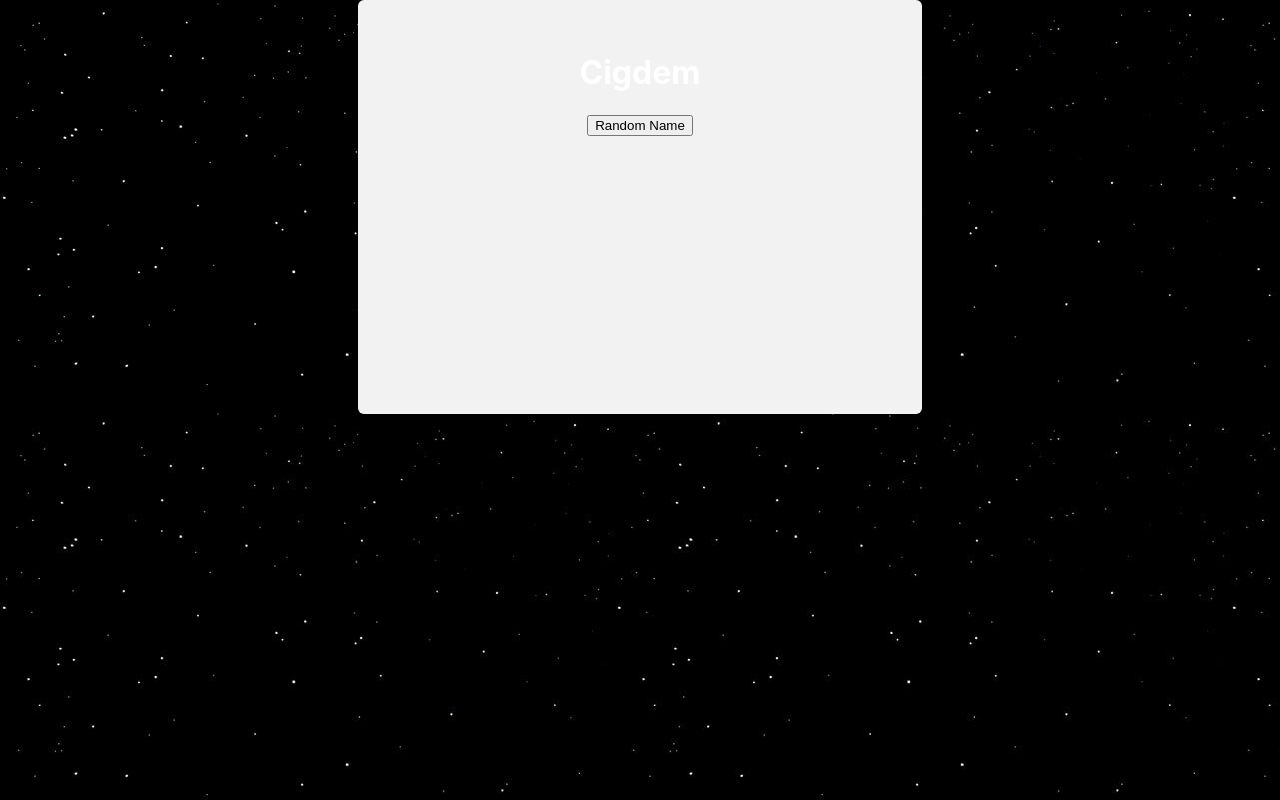
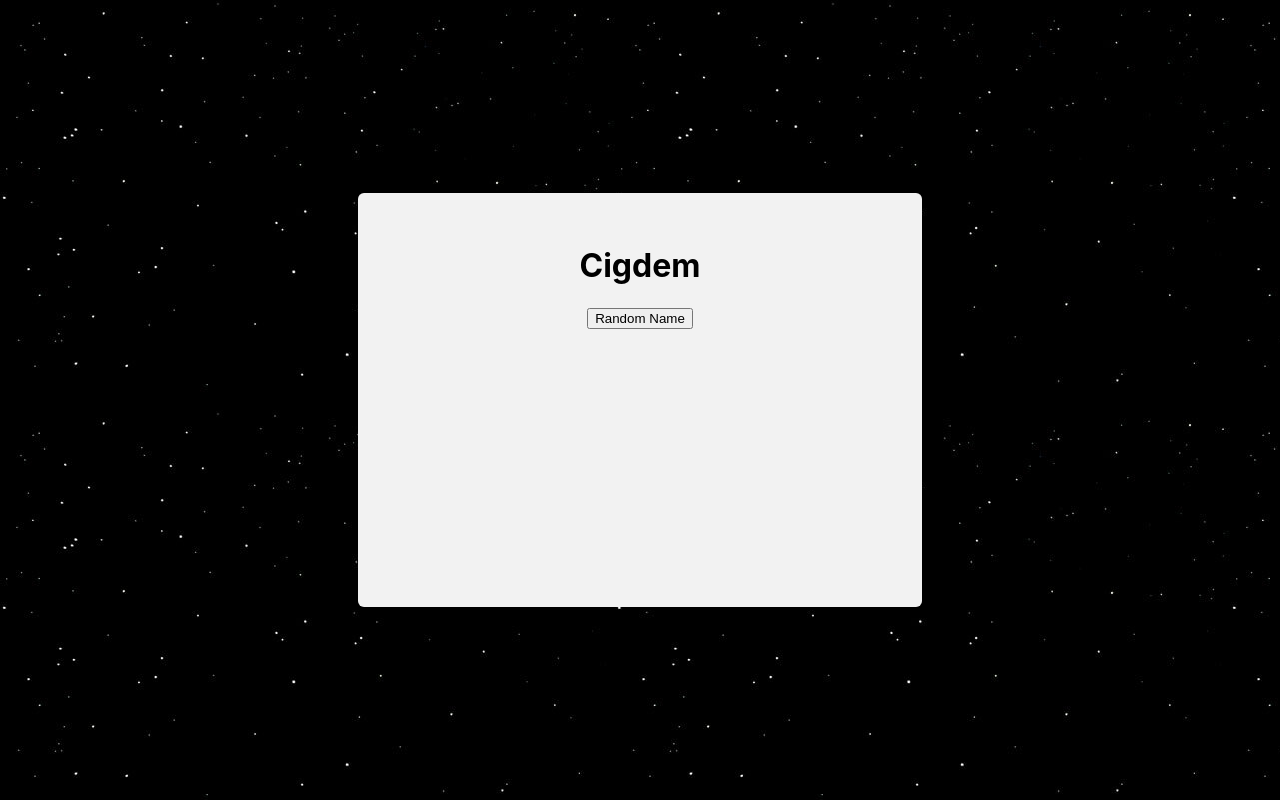
Before and after one commit to SchoolOfCode/national-project-week-repo-2-the-fantastic-4-n-j-c-c, a React app in the folder random-name-generator/: page / in a window 1280 px wide. Built offline with nearby package versions, Linux system fonts and the light colour scheme.

Commit message:
styling the card done, some useEffect set up but not finished

```diff
--- a/random-name-generator/public/index.html
+++ b/random-name-generator/public/index.html
@@ -2,7 +2,6 @@
 <html lang="en">
   <head>
     <meta charset="utf-8" />
-    <link rel="icon" href="%PUBLIC_URL%/favicon.ico" />
     <meta name="viewport" content="width=device-width, initial-scale=1" />
     <meta name="theme-color" content="#000000" />
     <meta
@@ -10,7 +9,7 @@
       content="Web site created using create-react-app"
     />
 
-    <link rel="manifest" href="%PUBLIC_URL%/manifest.json" />
+
 
 
     <title>School of Code Name Generator</title>
--- a/random-name-generator/src/components/App/index.js
+++ b/random-name-generator/src/components/App/index.js
@@ -1,5 +1,5 @@
 import "./App.css";
-import { useState } from "react";
+import { useState, useEffect } from "react";
 
 import Card from "../Card/index.js";
 
@@ -70,6 +70,7 @@ function App() {
   const [bootcampers, setBootcampers] = useState(nameList);
   const [currentIndex, setCurrentIndex] = useState(0);
 
+
   function getNewBootcamper() {
     const unchosenBootcampers = bootcampers.filter((bootcamper) => {
       return bootcamper.ischosen === false;
@@ -84,12 +85,18 @@ function App() {
   }
 
   //change the ischosen from false to true if selected
-  //unchosenBootcampers array
-  //useState
-  //spread the array
-  //select only the bootcamper with the id (idOfUnchosenBootcamper)
-  //select the ischosen key within that bootcamper(object)
-  //update the ischosen key to be true.
+    //unchosenBootcampers array
+    //useState (setBootcampers)
+      //spread the original bootcampers array (THIS IS CAUSING AN INFINITE LOOP)
+        //This needs to be wrapped in a useEffect
+        //select only the bootcamper with the id (idOfUnchosenBootcamper)
+        //select the ischosen key within that bootcamper(object)
+        //update the ischosen key to be true.
+useEffect(() => {
+  setBootcampers([...bootcampers])
+}, [])
+//console.log(bootcampers);
+
 
   return (
     <div className="App">
--- a/random-name-generator/src/components/Button/index.js
+++ b/random-name-generator/src/components/Button/index.js
@@ -3,7 +3,7 @@ import React, { useEffect, useState } from "react";
 const localURL = "http://localhost:3000";
 
 function Button({ onClick }) {
-  return <button onClick={onClick}>Random Name</button>;
+  return <button onClick= {onClick}>Random Name</button>;
 }
 
 export default Button;
--- a/random-name-generator/src/components/Card/Card.css
+++ b/random-name-generator/src/components/Card/Card.css
@@ -1,9 +1,14 @@
 .card {
-  border: 5px red;
+  /* display: flex;
+  justify-content: center;
+  align-items: center; */
   background-color: #f2f2f2;
   border-radius: 6px;
   width: 500px;
   height: 350px;
   padding: 2rem;
-  margin: auto;
+  position: absolute;
+  top: 50%;
+  left: 50%;
+  transform: translate(-50%, -50%);
 }
--- a/random-name-generator/src/components/Name/Name.css
+++ b/random-name-generator/src/components/Name/Name.css
@@ -1,3 +1,3 @@
 .name {
-  color: white;
+  color: black;
 }
```
